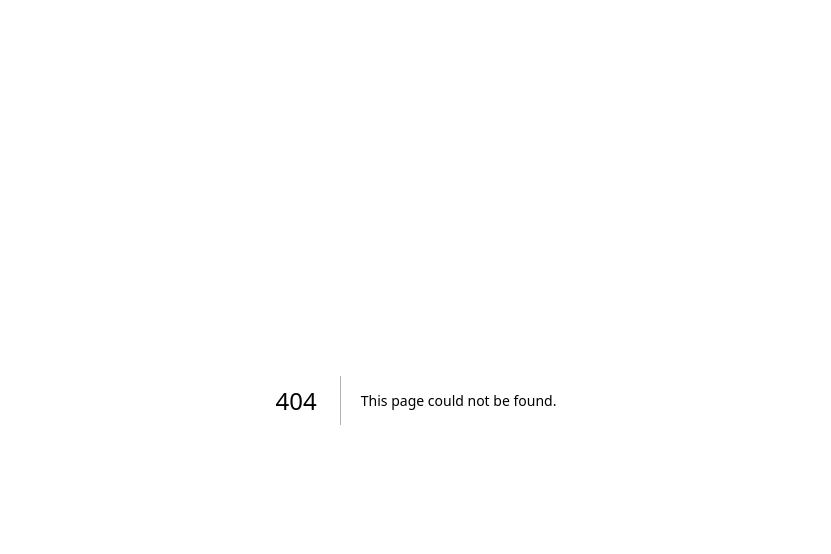
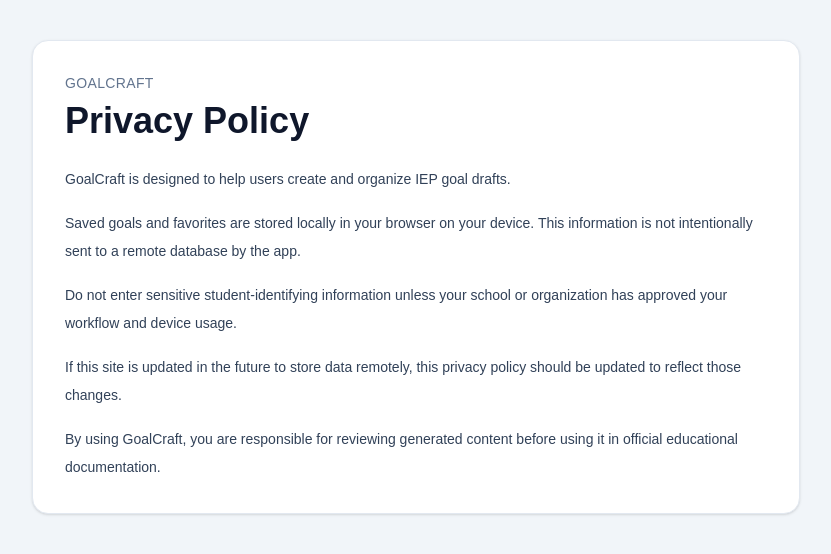
Before and after one commit to SierraAdamsDev/goalcraft, a Next.js app: page /privacy in a window 1280 px wide. Before the commit this address had no page. Shown: the top 554 px of the page, without its empty margins (224-1055 px from the left). Built offline with nearby package versions, Linux system fonts and the light colour scheme.

Commit message:
added privacy policy and updated readme

```diff
--- a/app/page.tsx
+++ b/app/page.tsx
@@ -3098,6 +3098,12 @@
           </section>
         </div>
       </div>
+      <div className="mt-10 text-center text-sm text-slate-500">
+        <a href="/privacy" className="underline underline-offset-4 hover:text-slate-700">
+          Privacy Policy
+        </a>
+      </div>
     </main>
   );
+
 }
--- /dev/null
+++ b/app/privacy/page.tsx
@@ -0,0 +1,38 @@
+export default function PrivacyPage() {
+  return (
+    <main className="min-h-screen bg-slate-100 px-6 py-10 text-slate-900">
+      <div className="mx-auto max-w-3xl rounded-2xl border border-slate-200 bg-white p-8 shadow-sm">
+        <p className="text-sm font-medium uppercase tracking-wide text-slate-500">
+          GoalCraft
+        </p>
+        <h1 className="mt-2 text-4xl font-bold">Privacy Policy</h1>
+
+        <div className="mt-6 space-y-4 text-sm leading-7 text-slate-700">
+          <p>
+            GoalCraft is designed to help users create and organize IEP goal drafts.
+          </p>
+
+          <p>
+            Saved goals and favorites are stored locally in your browser on your device.
+            This information is not intentionally sent to a remote database by the app.
+          </p>
+
+          <p>
+            Do not enter sensitive student-identifying information unless your school or
+            organization has approved your workflow and device usage.
+          </p>
+
+          <p>
+            If this site is updated in the future to store data remotely, this privacy
+            policy should be updated to reflect those changes.
+          </p>
+
+          <p>
+            By using GoalCraft, you are responsible for reviewing generated content before
+            using it in official educational documentation.
+          </p>
+        </div>
+      </div>
+    </main>
+  );
+}
```
Also changed, not shown: 1 other file (tests, documents, lock files or other folders).
